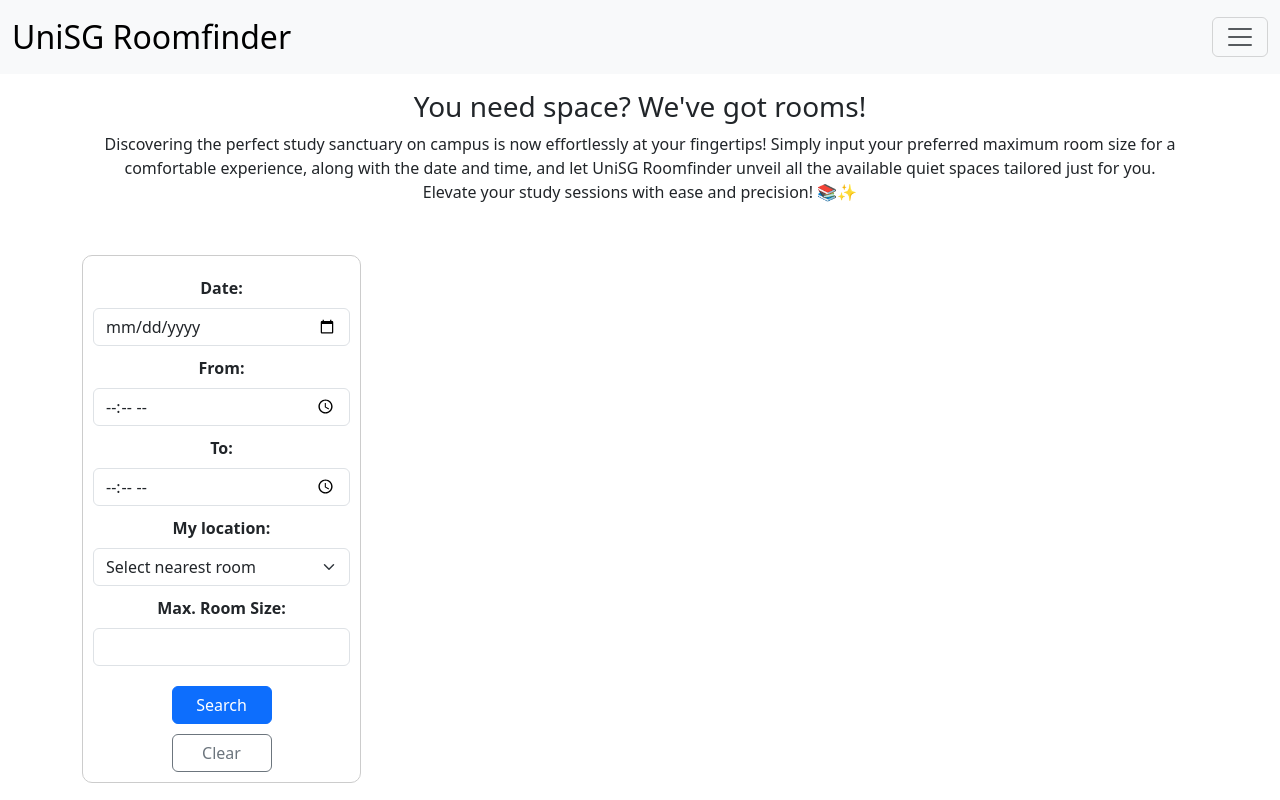
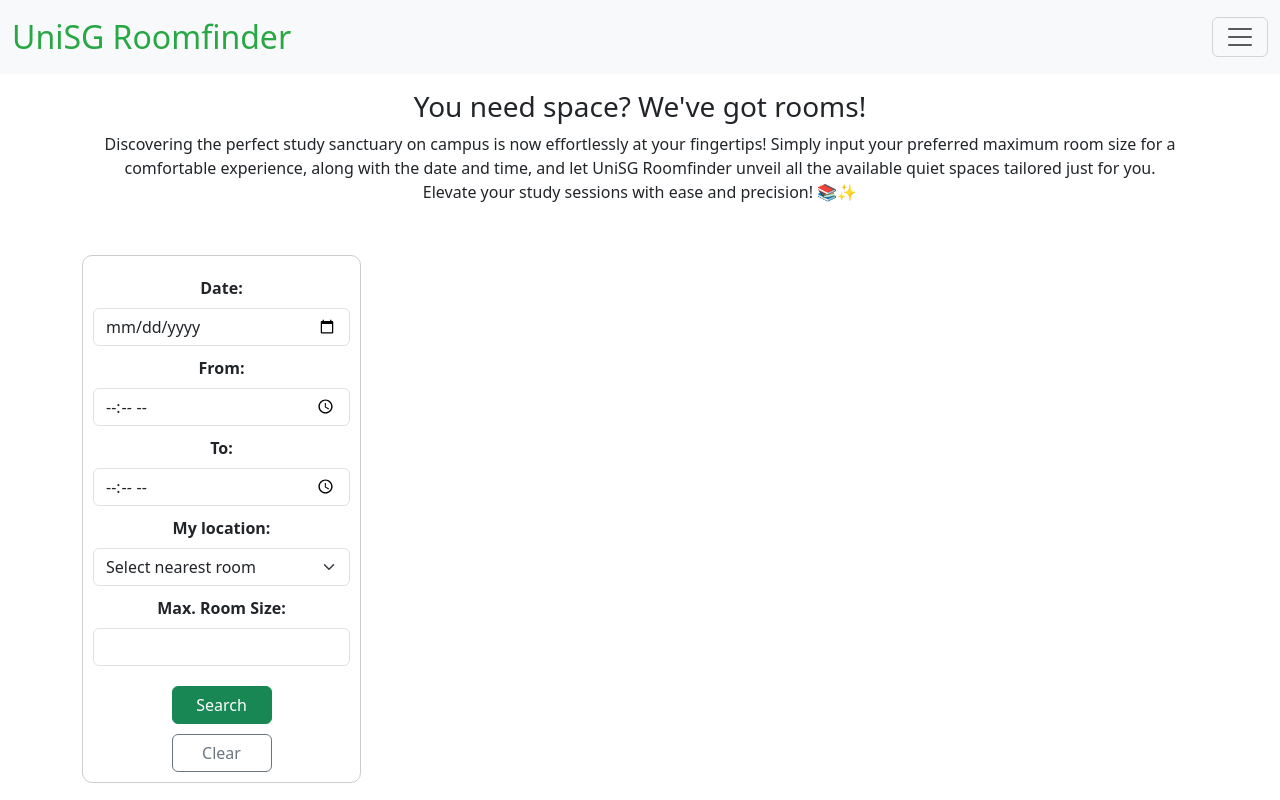
Before and after one commit to Code2703/FCS_roomfinder, a Flask app: template templates/home.html in a window 1280 px wide. Run offline with Flask 3, Linux system fonts and the light colour scheme; the template is opened without the code that fills it, so the values that code supplies are empty; parts of the project's set-up code (start-up, migrations or seed data) failed here and were passed over.

Commit message:
color to green

```diff
--- a/templates/home.html
+++ b/templates/home.html
@@ -66,7 +66,7 @@ Home
 
                     <!-- Submit the form -->
                     <div class="col">
-                        <button class="btn btn-primary" type="submit" onclick="" name="button_filter_size" style="margin-top: 20px; width: 100px;">Search</button>
+                        <button class="btn btn-success" type="submit" onclick="" name="button_filter_size" style="margin-top: 20px; width: 100px;">Search</button>
                     </div>
                 </form>
 
@@ -119,7 +119,7 @@ Home
                             {% endif %}
                             </p>
                             <!-- Column 5: More Details Button -->
-                            <button class="btn btn-primary" type="button" onclick="redirectToRoomDetails('{{ row['room_nr'] }}')">More Details</button>
+                            <button class="btn btn-success" type="button" onclick="redirectToRoomDetails('{{ row['room_nr'] }}')">More Details</button>
                         </div>
 
 
--- a/templates/layout.html
+++ b/templates/layout.html
@@ -23,13 +23,13 @@
         <!-- Navigation bar -->
         <nav class="navbar bg-body-tertiary fixed-top">
             <div class="container-fluid">
-              <a class="navbar-brand" href="/">UniSG Roomfinder</a>
-              <button class="navbar-toggler" type="button" data-bs-toggle="offcanvas" data-bs-target="#offcanvasNavbar" aria-controls="offcanvasNavbar" aria-label="Toggle navigation">
-                <span class="navbar-toggler-icon"></span>
+              <a class="navbar-brand" href="/" style="color: #28a745;">UniSG Roomfinder</a>
+              <button class="navbar-toggler" type="button" data-bs-toggle="offcanvas" data-bs-target="#offcanvasNavbar" aria-controls="offcanvasNavbar" aria-label="Toggle navigation" style="color: #28a745;">
+                <span class="navbar-toggler-icon" style="color: #28a745;"></span>
               </button>
               <div class="offcanvas offcanvas-end" tabindex="-1" id="offcanvasNavbar" aria-labelledby="offcanvasNavbarLabel">
                 <div class="offcanvas-header">
-                  <h5 class="offcanvas-title" id="offcanvasNavbarLabel">UniSG Roomfinder</h5>
+                  <h5 class="offcanvas-title" id="offcanvasNavbarLabel" style="color: #28a745;">UniSG Roomfinder</h5>
                   <button type="button" class="btn-close" data-bs-dismiss="offcanvas" aria-label="Close"></button>
                 </div>
                 <div class="offcanvas-body">
```
